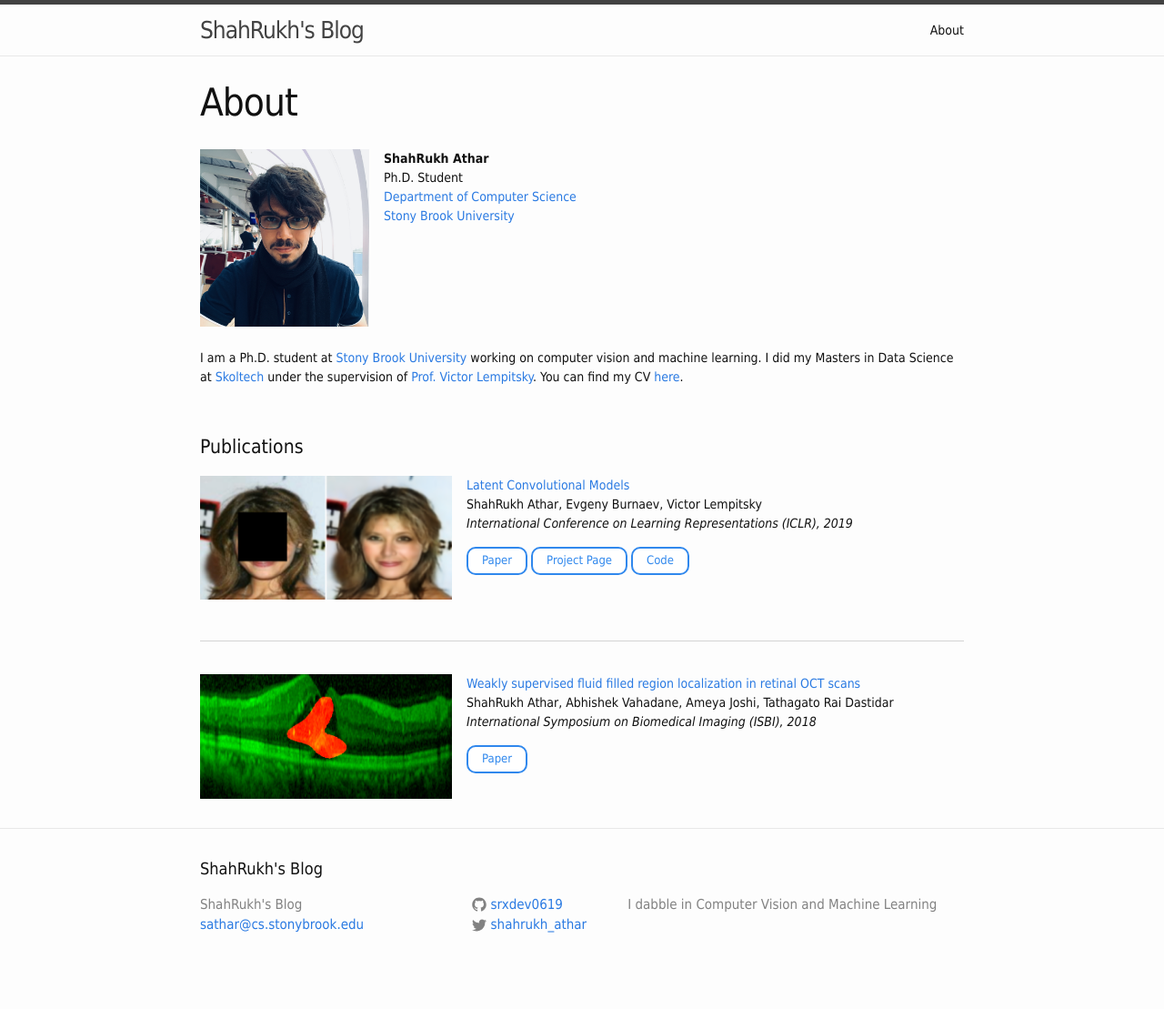
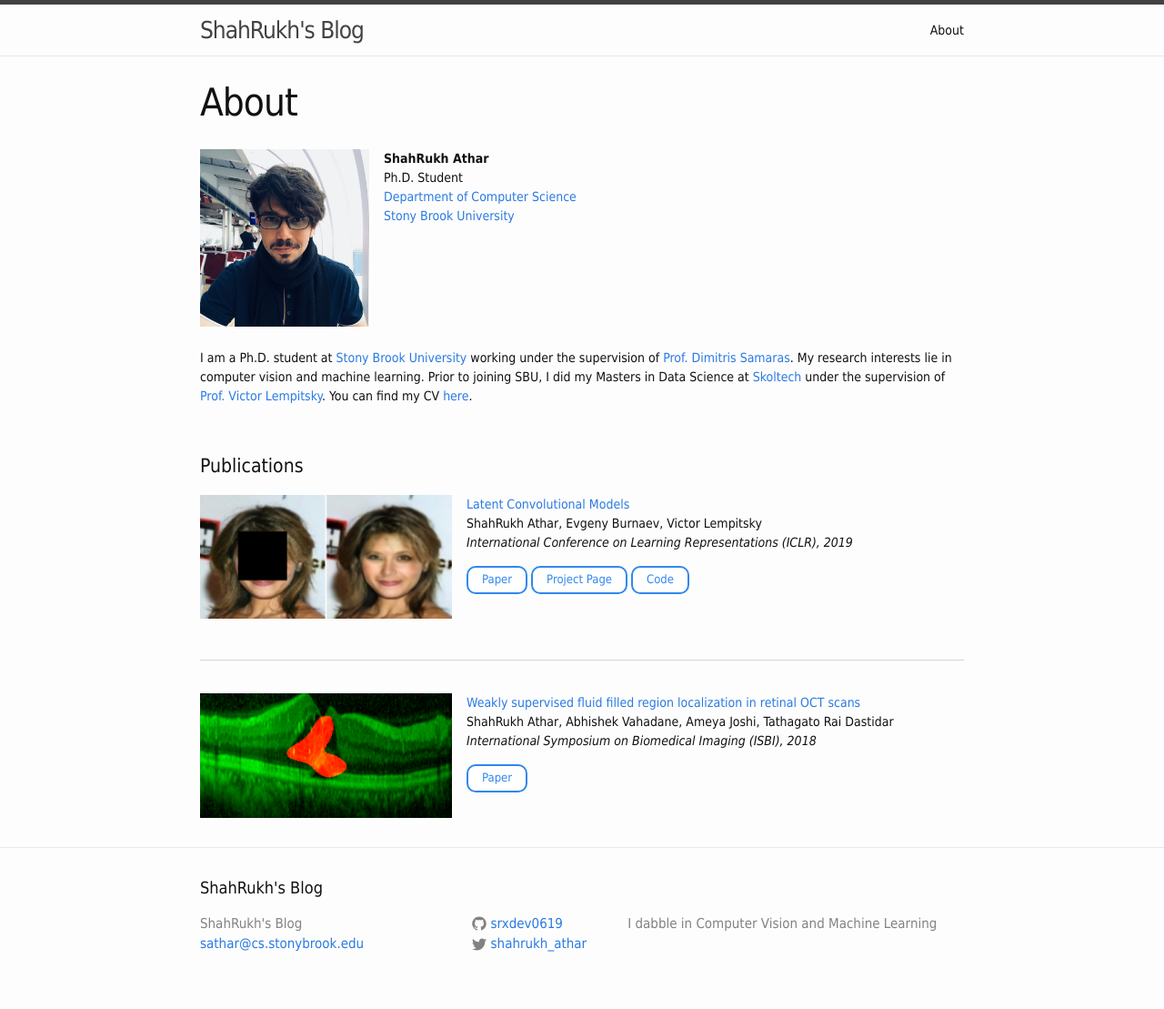
Before and after one commit to shahrukhathar/shahrukhathar.github.io, a Jekyll site: the page built from pages/about.md, in a window 1280 px wide. Shown: the whole page at 91% size. Built offline with Jekyll 4.4.1, drawn with Linux system fonts in a browser that asks for light colours; nearby versions of some CDN libraries; library files that are not in the unit come from our copies; before the commit the page ends 1088 px from its top, so only the background shows below that.

Commit message:
Updated Page

```diff
--- a/pages/about.md
+++ b/pages/about.md
@@ -19,7 +19,7 @@
 &nbsp;
 <br>
 
-I am a Ph.D. student at [Stony Brook University](https://www.cs.stonybrook.edu/) working on computer vision and machine learning. I did my Masters in Data Science at [Skoltech](https://http://www.skoltech.ru/en) under the supervision of [Prof. Victor Lempitsky](http://faculty.skoltech.ru/people/victorlempitsky). You can find my CV [here](/assets/CV.pdf).
+I am a Ph.D. student at [Stony Brook University](https://www.cs.stonybrook.edu/) working under the supervision of [Prof. Dimitris Samaras](https://www3.cs.stonybrook.edu/~samaras/). My research interests lie in computer vision and machine learning. Prior to joining SBU, I did my Masters in Data Science at [Skoltech](https://http://www.skoltech.ru/en) under the supervision of [Prof. Victor Lempitsky](http://faculty.skoltech.ru/people/victorlempitsky). You can find my CV [here](/assets/CV.pdf).
 
 
 &nbsp;
```
